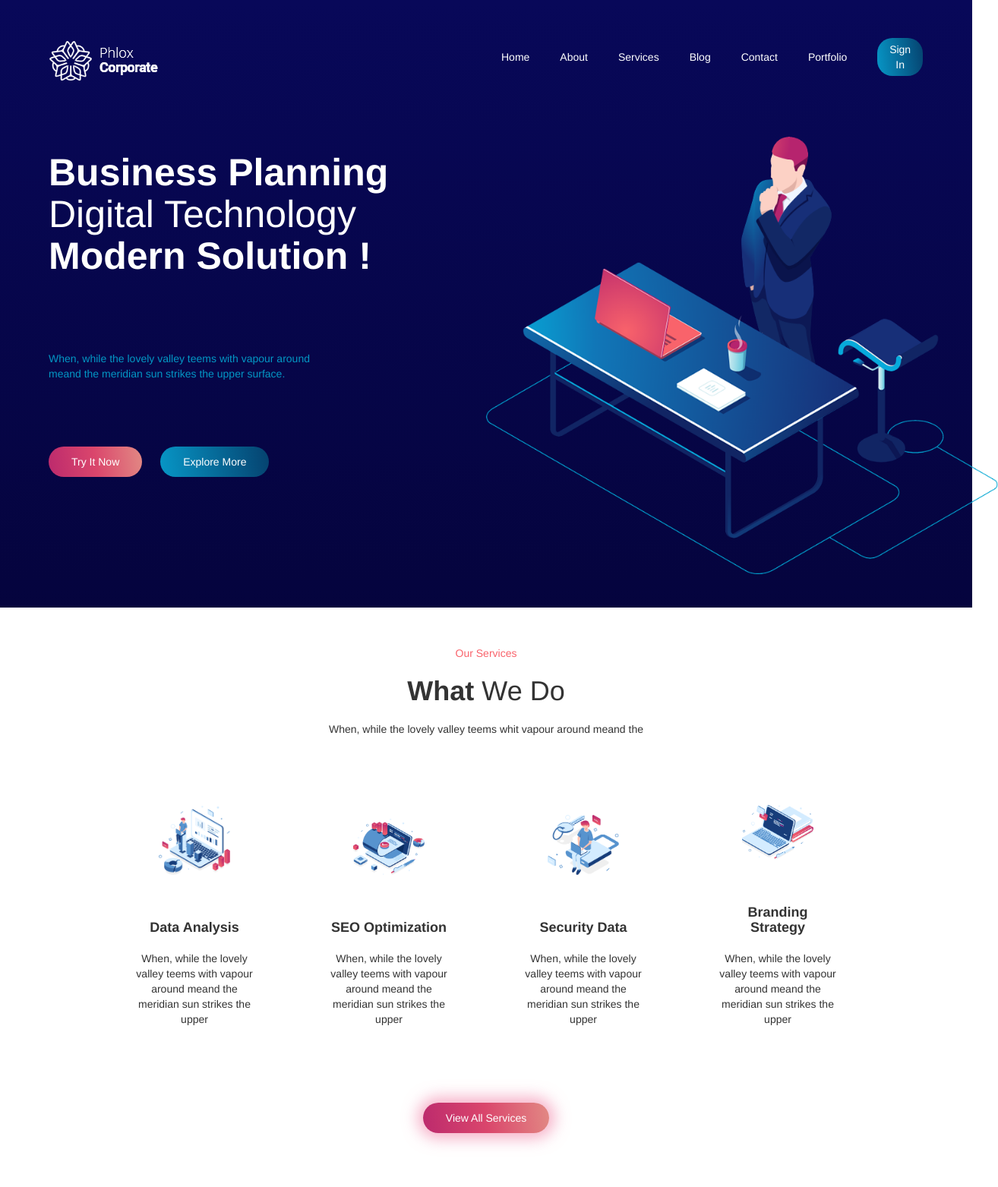
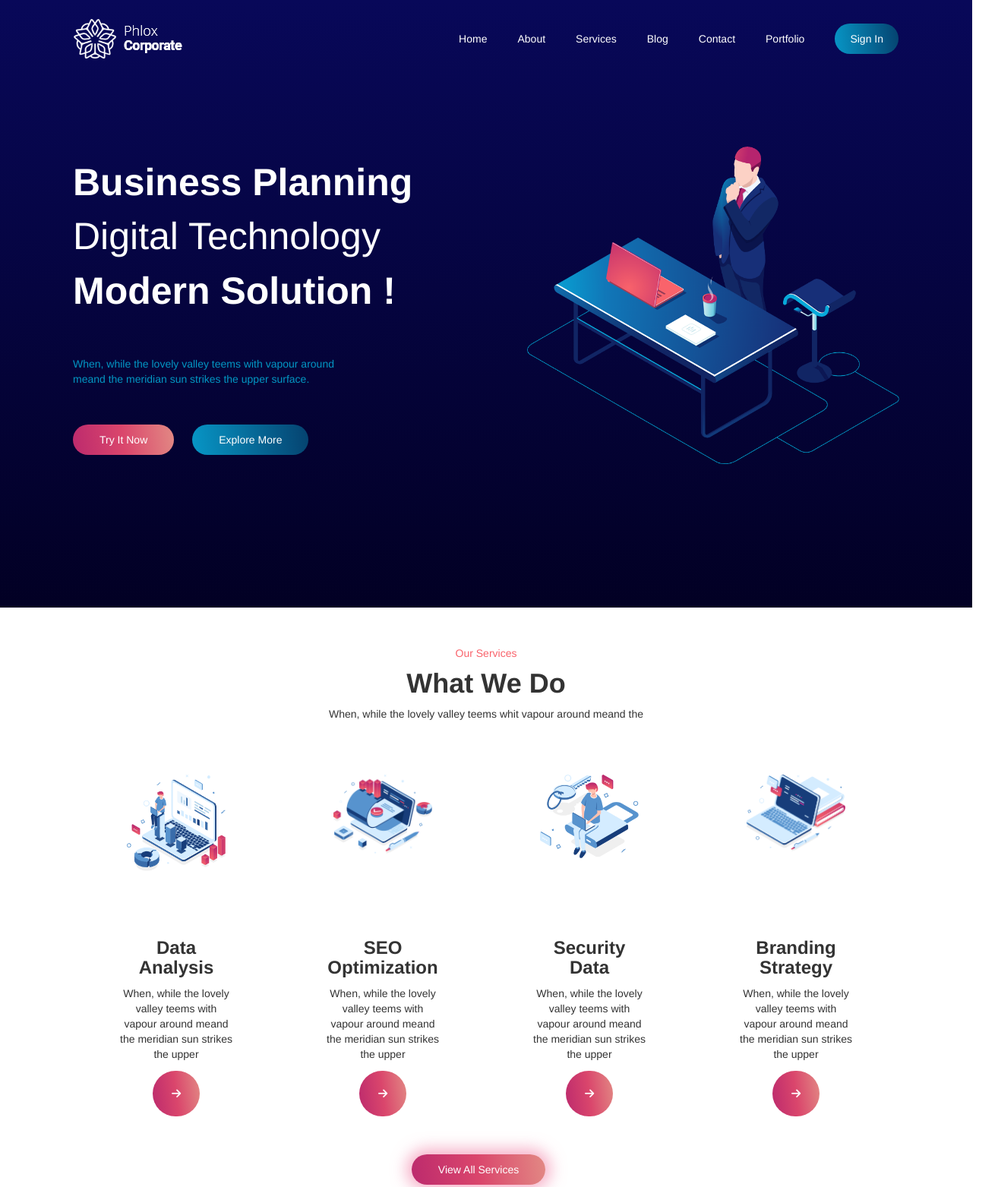
Before and after one commit to mrt-p/proj-html-vuejs, a plain HTML site: page index.html in a window 1280 px wide. Shown: the top 1563 px of the page at 76% size, 1314 px wide, since content can reach past the window. Before the commit the page ends 1542 px from the top, so only its background shows below. Drawn offline with nearby package versions, Linux system fonts and the light colour scheme.

Commit message:
Section 2

```diff
--- a/css/style.css
+++ b/css/style.css
@@ -2,181 +2,234 @@
   margin: 0;
   padding: 0;
   box-sizing:border-box;
+}
+
+/* CONTENITORI */
+header {
+  height: 100vh;
+
+  background: rgb(2,0,36);
+  background: linear-gradient(360deg, rgba(2,0,36,1) 0%, rgba(8,8,89,1) 100%);
+
+}
+body {
+
 }
 .container {
   width: 100%;
   padding: 0;
 }
 
-.background_blue {
-  background: rgb(2,0,36);
-  background: linear-gradient(360deg, rgba(2,0,36,1) 0%, rgba(8,8,89,1) 100%);
+.section {
+  width: 85%;
+  margin: 0 auto;
+  display: flex;
+  height: 80%;
+  align-items: center;
+}
+.left {
+  width: 50%;
+  display: flex;
+  flex-direction: column;
+  justify-content: flex-start;
+}
+.right {
+  width: 50%;
+  display: flex;
+  justify-content:flex-end;
 }
 
-/* HEADER */
-header {
-  height: 100vh;
-  width: 90%;
+.white {
+  background-color: white;
+}
+/* FINE CONTENITORI */
+/* BUTTONS */
+.button {
+  padding: 10px 35px;
+  border-radius: 20px;
+  color: white;
+  border: none;
+  margin-right: 20px;
+}
+.navbar .button {
+  margin-left: 20px;
+  margin-right: 0;
+  padding: 10px 20px;
+}
+.blue_button {
+  background: rgb(7,150,198);
+  background: linear-gradient(83deg, rgba(7,150,198,1) 0%, rgba(5,66,111,1) 100%);
+}
+.pink_button {
+  background: rgb(188,42,109);
+  background: linear-gradient(82deg, rgba(188,42,109,1) 0%, rgba(218,70,108,1) 50%, rgba(226,137,132,1) 100%);
+}
+.blue_button:hover {
+  background: rgb(188,42,109);
+  background: linear-gradient(82deg, rgba(188,42,109,1) 0%, rgba(218,70,108,1) 50%, rgba(226,137,132,1) 100%);
+}
+.pink_button:hover {
+  background: rgb(7,150,198);
+  background: linear-gradient(83deg, rgba(7,150,198,1) 0%, rgba(5,66,111,1) 100%);
+}
+/* FINE BUTTONS */
+
+/* NAVBAR */
+.navbar {
+  width: 85%;
   margin: 0 auto;
-}
-
-/* NAVBAR MENU */
-.navbar {
+  padding-top: 20px;
   display: flex;
-  padding: 20px 0;
-  align-items: center;
-  justify-content: space-between;
-  height: 20vh;
-  width: 100%;
 }
 
 .navbar_left {
-  width: 50%;
+  width: 30%;
+  display: flex;
+  align-items: center;
 }
 .navbar_right {
-  width: 50%;
+  width: 70%;
 }
-
-.navbar ul {
+.menu {
   display: flex;
+  justify-content: flex-end;
   align-items: center;
-  justify-content: flex-end;
+  margin-bottom: 0;
 }
-
-.navbar ul li {
+.menu li {
   margin: 20px;
   list-style: none;
 }
-
-.navbar ul li a {
+.menu li a {
   color: white;
 }
 .navbar ul li a:hover {
   color: #F9636B;
   text-decoration: none;
 }
-
-.navbar button {
-  height: 50%;
-  padding: 5px 15px;
-  margin-left: 20px;
-  border-radius: 20px;
+/* FINE NAVBAR */
+/* SECTION BUSINESS */
+.title {
+  font-size: 50px;
   color: white;
-  background: rgb(7,150,198);
-  background: linear-gradient(83deg, rgba(7,150,198,1) 0%, rgba(5,66,111,1) 100%);
-  border: none;
 }
-.navbar button:hover {
-  background: rgb(188,42,109);
-  background: linear-gradient(82deg, rgba(188,42,109,1) 0%, rgba(218,70,108,1) 50%, rgba(226,137,132,1) 100%);
-
+.subtitle {
+  color: #03A7D3E6;
+  margin: 50px 0;
 }
-
-/* FINE NAVBAR MENU */
-
-/* JUMBO */
-
-.jumbo {
-  display: flex;
-  height: 80vh;
-  justify-content: space-between;
-  width: 100%;
+.header_img {
+  width: 90%;
 }
-
-.j_left {
-  height: 70%;
-  width: 40%;
-  color: white;
+/* FINE SECTION BUSINESS */
+/* SECTION WEDO */
+.wedo {
+  text-align: center;
+  justify-content: center;
   display: flex;
   flex-direction: column;
-  justify-content: space-between;
-}
-.j_title h1 {
-  font-size: 50px;
-}
-.j_subtitle {
-  margin: 20px 0;
-  color: #03A7D3E6;
-}
-.j_button {
-  padding: 10px 30px;
-  border-radius: 20px;
-  color: white;
-  border: none;
-  margin-right: 20px;
-}
-.blue {
-  background: rgb(7,150,198);
-  background: linear-gradient(83deg, rgba(7,150,198,1) 0%, rgba(5,66,111,1) 100%);
-}
-.pink {
-  background: rgb(188,42,109);
-  background: linear-gradient(82deg, rgba(188,42,109,1) 0%, rgba(218,70,108,1) 50%, rgba(226,137,132,1) 100%);
-}
-.blue:hover {
-  background: rgb(188,42,109);
-  background: linear-gradient(82deg, rgba(188,42,109,1) 0%, rgba(218,70,108,1) 50%, rgba(226,137,132,1) 100%);
-}
-.pink:hover {
-  background: rgb(7,150,198);
-  background: linear-gradient(83deg, rgba(7,150,198,1) 0%, rgba(5,66,111,1) 100%);
-}
-
-.j_right {
-  width: 50%;
-}
-.j_right img {
-  height: 90%;
-  margin: auto 0;
-}
-
-/* FINE JUMBO */
-/* FINE HEADER */
-
-/* SECTION WHAT WE DO */
-
-.background_white {
-  background-color: white;
-}
-.wedo {
-  width: 80%;
-  margin: 0 auto;
-  text-align: center;
-  display: flex;
-  flex-direction: column;
-}
-
-.wedo_title {
-  margin-top: 50px;
+  margin: 50px auto;
 }
 .wedo_title h1 {
-  margin: 20px 0;
+  margin: 10px 0;
+  font-weight: bold;
 }
-
 .wedo_cards {
+  width: 100%;
   display: flex;
   align-items: flex-end
 }
+
 .card {
-  width: 20%;
-  margin: 50px;
-}
-.card img {
-  width: 60%;
-  margin: 40px 0;
-}
-.card h4 {
-  font-weight: bold;
-  margin: 20px 0;
+  width: 25%;
+  display: flex;
+  flex-direction: column;
+  align-items: center;
+  margin-top: 40px;
+  position: relative;
+  height: 450px;
 }
 
+.card img {
+  background-color: white;
+  position: absolute;
+  width: 70%;
+  padding: 30px;
+  border-radius: 20px;
+}
+.card_text {
+  width: 100%;
+  height: 80%;
+  margin-top: 35%;
+  padding: 130px 60px 60px 60px;
+  border-radius: 40px;
+  bottom: 0;
+}
+.card h3 {
+  font-weight: bold;
+}
+
+.circle {
+  position: absolute;
+  margin-top: 420px;
+  padding: 20px;
+  border-radius: 100px;
+  padding: 20px 25px;
+  border: none;
+  background: rgb(188,42,109);
+  background: linear-gradient(82deg, rgba(188,42,109,1) 0%, rgba(218,70,108,1) 50%, rgba(226,137,132,1) 100%);
+  color: white;
+}
+
+.card_text:hover {
+  background: rgb(2,0,36);
+  background: linear-gradient(360deg, rgba(2,0,36,1) 0%, rgba(8,8,89,1) 100%);
+  color: white;
+}
+
+.wedo_button {
+  margin-top: 80px;
+}
 .wedo_button button {
-  height: 50%;
-  padding: 10px 30px;
-  margin: 50px 0;
-  border-radius: 20px;
-  color: white;
-  border: none;
   box-shadow: 0px 0px 20px 7px #ee6e998c;
 }
-/* FINE SECTION WHAT WE DO */
+/* FINE SECTION WEDO */
+/* SECTION GROW */
+.section.grow {
+  justify-content: flex-end;
+}
+.grow {
+  height: 90vh;
+  width: 100%;
+
+  background: rgb(2,0,36);
+  background: linear-gradient(360deg, rgba(2,0,36,1) 0%, rgba(8,8,89,1) 100%);
+
+}
+.grow_right {
+  width: 40%;
+  display: flex;
+  flex-direction: column;
+  align-items: flex-end;
+}
+
+.grow .title {
+  margin-top: 30px;
+}
+.grow .subtitle {
+  width: 70%;
+}
+
+.grow .left {
+  position: relative;
+  width: 50%;
+  height: 70%;
+}
+.grow .left img {
+  position: absolute;
+  width: 50%;
+}
+.img_up {
+  margin-top: 60px;
+  margin-left: 50px;
+}
+/* FINE SECTION GROW */
--- a/index.html
+++ b/index.html
@@ -19,42 +19,40 @@
 </head>
 <body>
   <div id="app" class="container">
-    <div class="background_blue">
     <header>
       <div class="navbar">
         <div class="navbar_left">
-          <img :src=logo :alt="logo" class="logo">
+          <a href="#"><img :src=logo :alt="logo" class="logo"></a>
         </div>
         <div class="navbar_right">
           <ul class="menu">
             <li v-for="link in links"> <a href="#">{{link.name}} </a></li>
-            <button>{{button.name}}</button>
+            <button class="button blue_button">{{button.name}}</button>
           </ul>
         </div>
       </div>
-      <div class="jumbo">
-        <div class="j_left">
-          <div class="j_title">
-            <h1> <strong> Business Planning </strong>
+      <div class="section business">
+        <div class="left">
+          <div class="title">
+            <strong> Business Planning </strong>
               <br> Digital Technology <br>
             <strong> Modern Solution ! </strong>
-            </h1>
           </div>
-          <div class="j_subtitle">
+          <div class="subtitle">
             When, while the lovely valley teems with vapour around
           <br> meand the meridian sun strikes the upper surface.
           </div>
-          <div class="j_buttons">
-          <button class="j_button pink">Try It Now</button>
-          <button class="j_button blue">Explore More</button>
+          <div class="title_buttons">
+            <button class="button pink_button">Try It Now</button>
+            <button class="button blue_button">Explore More</button>
             </div>
         </div>
-        <div class="j_right">
-          <img src="img/header.png" alt="header_img">
+        <div class="right">
+          <img class="header_img" src="img/header.png" alt="header_img">
         </div>
       </div>
     </header>
-    <div class="background_white">
+    <div class="container white">
       <div class="section wedo">
         <div class="wedo_title">
           <span style="color: #F9636B;">Our Services</span>
@@ -64,33 +62,68 @@
         <div class="wedo_cards">
           <div class="card">
             <img src="img/Group-247.png" alt="">
-          <h4>Data Analysis</h4>
+            <div class="card_text">
+              <h3>Data Analysis</h3>
           <span>When, while the lovely valley teems with vapour around  meand the meridian sun strikes the upper</span>
+            </div>
+            <button class="circle"><i class="fas fa-arrow-right"></i></button>
           </div>
           <div class="card">
             <img src="img/Group-567.png" alt="">
-          <h4>SEO Optimization</h4>
+            <div class="card_text">
+              <h3>SEO Optimization</h3>
           <span>When, while the lovely valley teems with vapour around  meand the meridian sun strikes the upper</span>
+            </div>
+            <button class="circle"><i class="fas fa-arrow-right"></i></button>
           </div>
           <div class="card">
             <img src="img/Group-538.png" alt="">
-          <h4>Security Data</h4>
+            <div class="card_text">
+              <h3>Security Data</h3>
           <span>When, while the lovely valley teems with vapour around  meand the meridian sun strikes the upper</span>
+            </div>
+            <button class="circle"><i class="fas fa-arrow-right"></i></button>
           </div>
           <div class="card">
             <img src="img/Group-566.png" alt="">
-          <h4>Branding Strategy</h4>
+            <div class="card_text">
+              <h3>Branding Strategy</h3>
           <span>When, while the lovely valley teems with vapour around  meand the meridian sun strikes the upper</span>
+            </div>
+            <button class="circle"><i class="fas fa-arrow-right"></i></button>
           </div>
         </div>
         <div class="wedo_button">
-        <button class="pink">View All Services</button>
+          <button class="button pink_button">View All Services</button>
+        </div>
+      </div>
+    </div>
+    <div class="section grow">
+      <div class="left">
+        <div class="img_bg">
+          <img src="img/nemoodar.png" alt="">
+        </div>
+        <div class="img_up">
+          <img src="img/men-data.png" alt="">
+        </div>
+      </div>
+      <div class="right grow_right">
+        <div class="right_text">
+          <span style="color: white;">Start Your Project</span>
+        <div class="title">
+          <strong> Grow Your Business </strong>
+            <br> With Our Strategy
+        </div>
+        <div class="subtitle">
+          When, while the lovely valley teems with vapour around meand the meridian sun strikes the upper surface of the impenetrable foliage of my trees, and but a few stray gleams steal into the inner sanctuary.
+        </div>
+        <div class="title_buttons">
+          <button class="button pink_button">Try It Now</button>
+          <button class="button blue_button">Explore More</button>
           </div>
         </div>
       </div>
     </div>
-
-
   </div>
 
 
```
Lines whose indentation alone changed are shown as unchanged.
